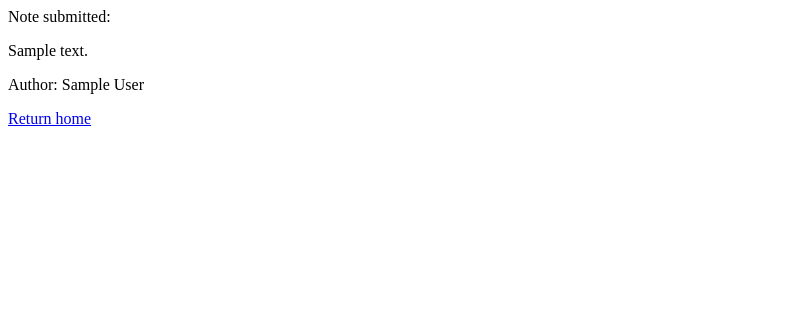
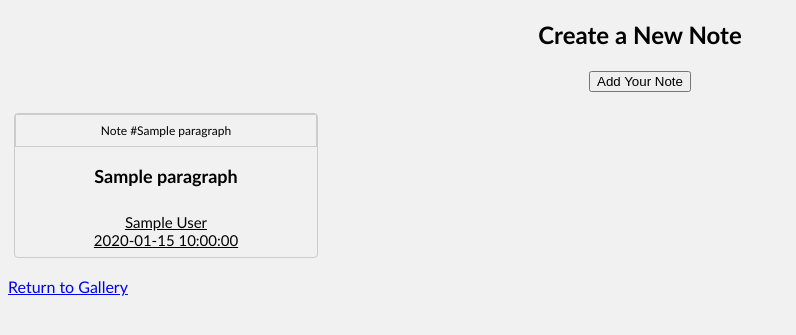
Before and after one commit to sdev00/open-notes, a Flask app: template templates/note-submitted.html in a window 1280 px wide. Shown: the top 335 px of the page, without its empty margins (0-796 px from the left). Run offline with Flask 2, Linux system fonts and the light colour scheme; the template is opened without the code that fills it: most values are stand-ins (such as "Sample title", 1, 10 or a date in 2020).

Commit message:
added more functionality, cleaned things up

```diff
--- a/main.py
+++ b/main.py
@@ -1,5 +1,6 @@
 from flask import Flask, request, render_template
 import os
+from datetime import datetime
 
 app = Flask(__name__)
 
@@ -10,34 +11,59 @@ def show_notes():
 
     # add all notes to list
     notes = []
-    for note in note_files:
-        with open("notes/" + note, "r") as f:
-            text = f.read().splitlines()
+    for index, note_file in enumerate(note_files):
+        note_dict = get_from_file(note_file)
+        notes.append(note_dict)
 
-            # first line is author
-            author = text[0]
+    # sort notes by date and time
+    notes.sort(key=lambda x: (x['date'], x['time']), reverse=False)
 
-            # remaining lines are note
-            note = text[1:]
-            notes.insert(0, (author, note))
+    # map each note to (index, note)
+    notes = list(enumerate(notes))[::-1]
 
     # return notes
-    return render_template("show-notes.html", notes=notes)
+    return render_template("gallery.html", notes=notes)
 
 @app.route('/new', methods =["GET", "POST"])
 def new_note():
     # count how many notes are in the folder
-    notes = os.listdir("notes")
-    num_notes = len(notes)
+    notes = set(os.listdir("notes"))
 
     if request.method == "POST":
         # getting input with name = fname in HTML form
         note = request.form.get("new-note")
         author = request.form.get("author")
 
+        # get the calendar date
+        date = datetime.now().strftime("%Y-%m-%d")
+
+        # get the time
+        time = datetime.now().strftime("%H:%M:%S")
+
+        # get the milliseconds
+        milliseconds = datetime.now().timestamp() * 1000
+
         # write note to new file
-        with open(f'notes/note-{num_notes}.txt', 'w') as f:
-            f.write(f'{author}\n{note}')
+        write_to_file(author, date, time, milliseconds, note)
 
-        return render_template("note-submitted.html", note=note, author=author)
+        # get the note dictionary
+        note_dict = get_from_file(f"note-{date}-{milliseconds}.txt")
+
+        # count how many notes are in the folder
+        count = len(os.listdir("notes"))
+
+        return render_template("note-submitted.html", note=(count, note_dict))
     return render_template("new-note.html")
+
+def write_to_file(author, date, time, milliseconds, note):
+    with open(f'notes/note-{date}-{milliseconds}.txt', 'w') as f:
+        f.write(f'{author}\n{date}\n{time}\n{note}')
+
+def get_from_file(file):
+    with open(f'notes/{file}', 'r') as f:
+        text = f.read().splitlines()
+        author = text[0]
+        date = text[1]
+        time = text[2]
+        note = text[3:]
+        return {"author": author, "date": date, "time": time, "note": note}
--- a/static/main.css
+++ b/static/main.css
@@ -15,6 +15,7 @@ h4 {
 div.gallery {
   border: 1px solid #ccc;
   text-align: center;
+  border-radius: 4px;
 }
 
 div.gallery-author {
@@ -35,7 +36,7 @@ div.gallery-text {
     padding: 0px 18px;
 }
 
-div.desc {
+div.gallery-header {
   /* set size smaller */
   font-size: 12px;
   border: 1px solid #ccc;
@@ -45,6 +46,7 @@ div.desc {
 
 div.gallery:hover {
   border: 1px solid #777;
+  background-color: #eee;
 }
 
 div.gallery img {
@@ -89,21 +91,23 @@ textarea[type=text], select {
   border: 1px solid #ccc;
   border-radius: 4px;
   box-sizing: border-box;
+  font-family: 'Trebuchet MS', Arial, Helvetica, sans-serif;
 }
 
 input[type=text], select {
-  width: 100%;
+  width: 20%;
   padding: 12px 20px;
   margin: 8px 0;
   display: inline-block;
   border: 1px solid #ccc;
   border-radius: 4px;
   box-sizing: border-box;
+  font-family: 'Trebuchet MS', Arial, Helvetica, sans-serif;
 }
 
 input[type=submit] {
   width: 100%;
-  background-color: #4CAF50;
+  /* background-color: #4CAF50; */
   color: white;
   padding: 14px 20px;
   margin: 8px 0;
@@ -113,7 +117,7 @@ input[type=submit] {
 }
 
 input[type=submit]:hover {
-  background-color: #45a049;
+  /* background-color: #45a049; */
 }
 
 div.create-note {
--- a/templates/note-submitted.html
+++ b/templates/note-submitted.html
@@ -1,7 +1,34 @@
-<p>Note submitted:</p>
+<!DOCTYPE html>
+<html>
+<link rel="stylesheet" href="{{ url_for('static', filename='main.css') }}">
+<body>
 
-<p>{{ note }}</p>
+<h2>Create a New Note</h2>
 
-<p>Author: {{ author }}</p>
+<h4><button onclick="window.location.href='/new'">Add Your Note</button></h4>
 
-<a href="/">Return home</a>
+<div class="responsive">
+    <div class="gallery">
+      <div class="gallery-header">Note #{{ note[0] }}</div>
+      <div class="gallery-text">
+          {% for paragraph in note[1]["note"] %}
+              <p>{{ paragraph }}</p>
+          {% endfor %}
+      </div>
+      <div class="gallery-author">
+        {{ note[1]["author"] }}
+        <br>
+        {{ note[1]["date"] }}
+      </div>
+    </div>
+</div>
+
+<div class="clearfix"></div>
+
+<!-- <br>
+<a href="/new">Add another note</a> -->
+<br>
+<a href="/">Return to Gallery</a>
+
+</body>
+</html>
```
Also changed, not shown: templates/gallery.html (renamed from templates/show-notes.html, +8 -7 lines), templates/new-note.html (+7 -8 lines), README.md.
